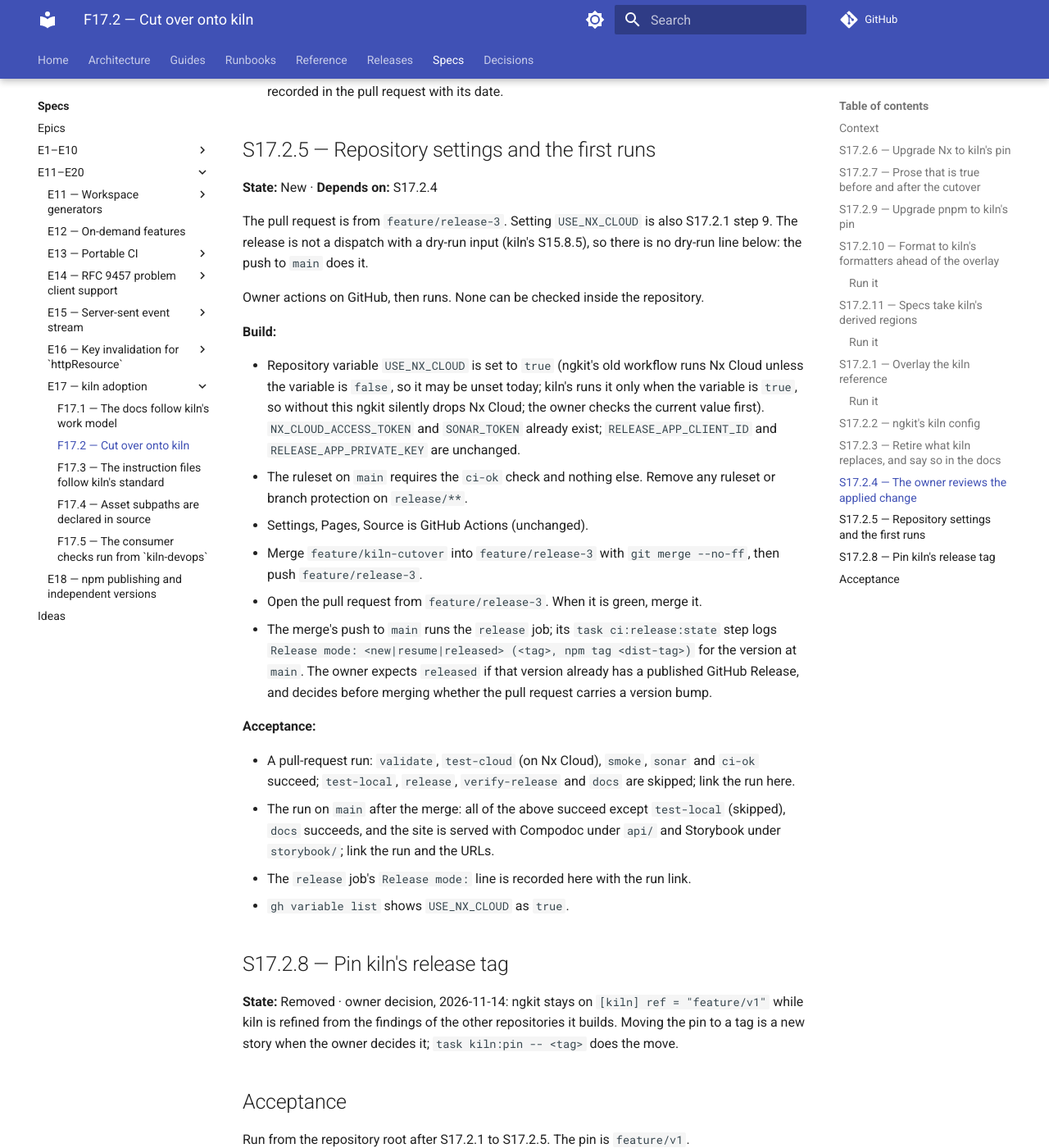
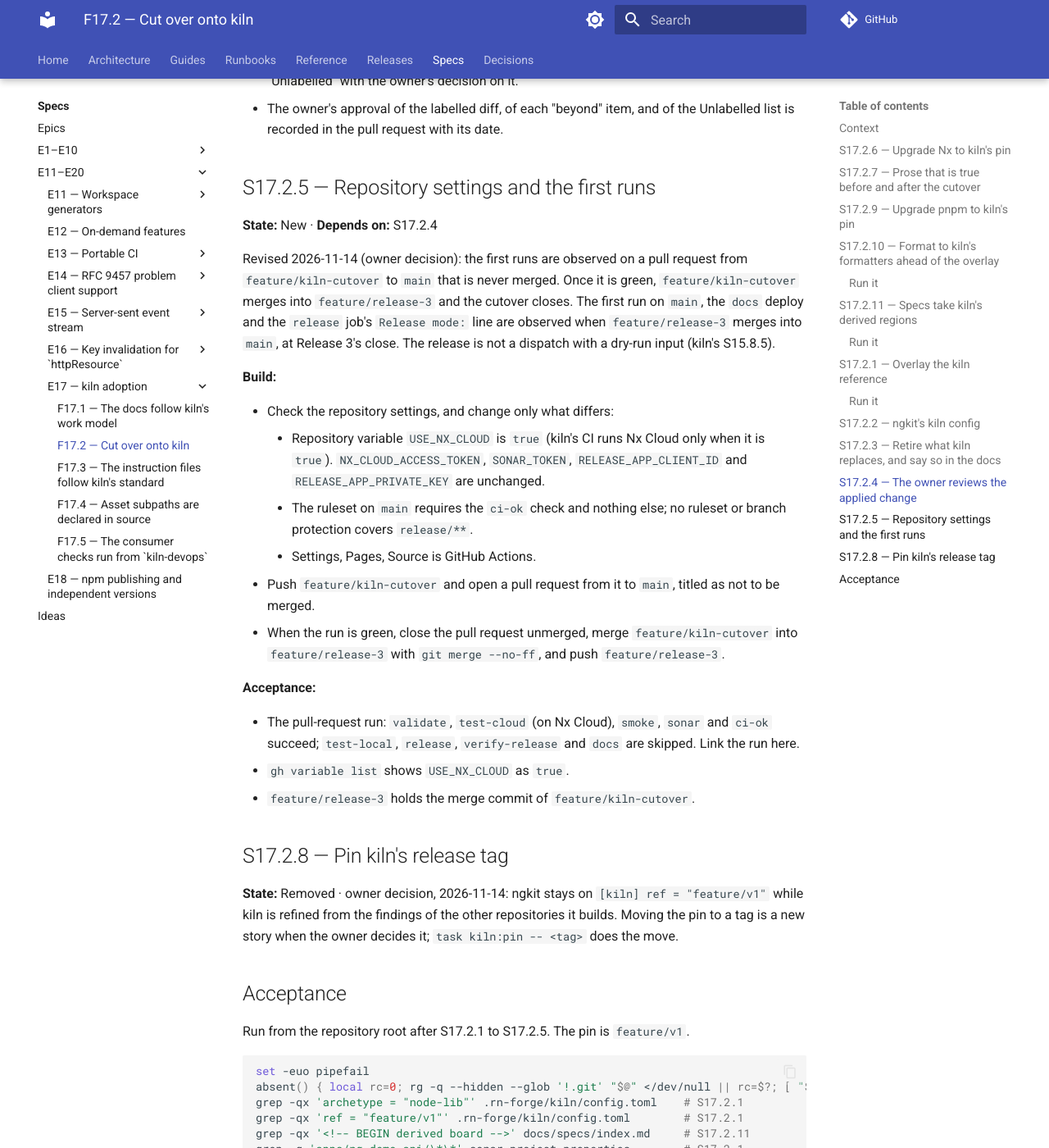
Before and after one commit to rn-forge/ngkit, an MkDocs documentation site: the page built from docs/specs/epics/E17-kiln-adoption/F17.2-cutover.md, in a window 1280 px wide and 1400 px high, scrolled down 23288 px. Shown: the whole window at 82% size. Built offline with MkDocs 1.6.1 and Material for MkDocs 9.7.7, drawn with Linux system fonts in a browser that asks for light colours; comment, search, counter and statistics services are not loaded; some of the changed text lies outside the part shown.

Commit message:
F17.2 close S17.2.1 to S17.2.4
S17.2.10, S17.2.11, S17.2.1, S17.2.3 and S17.2.4 Closed (owner reviewed while committing). S17.2.5 revised: first runs on an unmerged PR from feature/kiln-cutover to main, then merge into feature/release-3.

Co-Authored-By: Claude Opus 5.5 <noreply@anthropic.com>

```diff
--- a/docs/specs/epics/E17-kiln-adoption/F17.2-cutover.md
+++ b/docs/specs/epics/E17-kiln-adoption/F17.2-cutover.md
@@ -9,19 +9,19 @@
 
 <!-- BEGIN derived stories -->
 
-**Stories:** 6 New · 3 Closed · 2 Removed
+**Stories:** 1 New · 8 Closed · 2 Removed
 
 | Story | State | Depends on |
 | -- | -- | -- |
 | [S17.2.6 — Upgrade Nx to kiln's pin](#s1726-upgrade-nx-to-kilns-pin) | Closed (2026-11-08) | none |
 | [S17.2.7 — Prose that is true before and after the cutover](#s1727-prose-that-is-true-before-and-after-the-cutover) | Closed (2026-11-08) | none |
 | [S17.2.9 — Upgrade pnpm to kiln's pin](#s1729-upgrade-pnpm-to-kilns-pin) | Closed (2026-11-08) | S17.2.6 |
-| [S17.2.10 — Format to kiln's formatters ahead of the overlay](#s17210-format-to-kilns-formatters-ahead-of-the-overlay) | New | S17.2.6, S17.2.9 |
-| [S17.2.11 — Specs take kiln's derived regions](#s17211-specs-take-kilns-derived-regions) | New | S17.2.10 |
-| [S17.2.1 — Overlay the kiln reference](#s1721-overlay-the-kiln-reference) | New | S17.2.6, S17.1.5, S17.2.7, S17.2.9, S17.2.10, S17.2.11 |
+| [S17.2.10 — Format to kiln's formatters ahead of the overlay](#s17210-format-to-kilns-formatters-ahead-of-the-overlay) | Closed (2026-11-13) | S17.2.6, S17.2.9 |
+| [S17.2.11 — Specs take kiln's derived regions](#s17211-specs-take-kilns-derived-regions) | Closed (2026-11-13) | S17.2.10 |
+| [S17.2.1 — Overlay the kiln reference](#s1721-overlay-the-kiln-reference) | Closed (2026-11-14) | S17.2.6, S17.1.5, S17.2.7, S17.2.9, S17.2.10, S17.2.11 |
 | [S17.2.2 — ngkit's kiln config](#s1722-ngkits-kiln-config) | Removed | — |
-| [S17.2.3 — Retire what kiln replaces, and say so in the docs](#s1723-retire-what-kiln-replaces-and-say-so-in-the-docs) | New | S17.2.1, [F17.1](F17.1-docs-model.md) |
-| [S17.2.4 — The owner reviews the applied change](#s1724-the-owner-reviews-the-applied-change) | New | S17.2.3 |
+| [S17.2.3 — Retire what kiln replaces, and say so in the docs](#s1723-retire-what-kiln-replaces-and-say-so-in-the-docs) | Closed (2026-11-14) | S17.2.1, [F17.1](F17.1-docs-model.md) |
+| [S17.2.4 — The owner reviews the applied change](#s1724-the-owner-reviews-the-applied-change) | Closed (2026-11-14) | S17.2.3 |
 | [S17.2.5 — Repository settings and the first runs](#s1725-repository-settings-and-the-first-runs) | New | S17.2.4 |
 | [S17.2.8 — Pin kiln's release tag](#s1728-pin-kilns-release-tag) | Removed | — |
 
@@ -64,9 +64,9 @@ for a kiln tag; S17.2.8 is Removed.
 1. `feature/kiln-cutover` merges into `feature/release-3` with
    `git merge --no-ff`, so the release branch shows the cutover as one branch.
    `feature/release-3` → `main` waits for no kiln tag. kiln's generated
-   `ci.yml` runs on pull requests to `main` and pushes to `main` only, so
-   every check that needs a GitHub run is observed on that pull request
-   (S17.2.5).
+   `ci.yml` runs on pull requests to `main` and pushes to `main` only, so the
+   cutover's checks are observed on an unmerged pull request from
+   `feature/kiln-cutover` to `main` (S17.2.5).
 
 **Folded in.** F17.1's S17.1.2 to S17.1.4 and S17.1.6 close into S17.2.11 and
 S17.2.10. F17.3 is Removed into S17.2.1 step 3. Part of F17.5's S17.5.1 moves
@@ -447,7 +447,7 @@ pnpm exec nx run-many -t pack verify-dist verify-consumer
 
 ## S17.2.10 — Format to kiln's formatters ahead of the overlay
 
-**State:** New · **Depends on:** S17.2.6, S17.2.9 · pre-cutover
+**State:** Closed (2026-11-13) · **Depends on:** S17.2.6, S17.2.9 · pre-cutover
 
 kiln's `task format` rewraps Markdown, TOML and YAML that ngkit's own formatter
 left alone, and its `.editorconfig` changes Prettier's line width. Without this
@@ -500,7 +500,7 @@ formatter pins change.
 
 ## S17.2.11 — Specs take kiln's derived regions
 
-**State:** New · **Depends on:** S17.2.10 · pre-cutover
+**State:** Closed (2026-11-13) · **Depends on:** S17.2.10 · pre-cutover
 
 kiln's `task docs:generate` fills only the fences it finds, and without a
 `<!-- BEGIN derived board -->` fence in `docs/specs/index.md` it skips every
@@ -546,8 +546,8 @@ commit by path as `S17.2.11`, as S17.2.10 does.
 
 ## S17.2.1 — Overlay the kiln reference
 
-**State:** New · **Depends on:** S17.2.6, S17.1.5, S17.2.7, S17.2.9, S17.2.10,
-S17.2.11
+**State:** Closed (2026-11-14) · **Depends on:** S17.2.6, S17.1.5, S17.2.7,
+S17.2.9, S17.2.10, S17.2.11
 
 The method is an overlay of a reference repository that `kiln new` built:
 ngkit's git history is kept, kiln's files are copied, and ngkit's nuances are
@@ -706,7 +706,8 @@ coverage key are written; the pin bump it named was
 
 ## S17.2.3 — Retire what kiln replaces, and say so in the docs
 
-**State:** New · **Depends on:** S17.2.1, [F17.1](F17.1-docs-model.md)
+**State:** Closed (2026-11-14) · **Depends on:** S17.2.1,
+[F17.1](F17.1-docs-model.md)
 
 What this story owns is the rewrite of the pipeline pages from the applied
 files, the hotfix retirement, the `task` verbs and E13's line. Deleting the CI
@@ -792,7 +793,7 @@ in place.
 
 ## S17.2.4 — The owner reviews the applied change
 
-**State:** New · **Depends on:** S17.2.3
+**State:** Closed (2026-11-14) · **Depends on:** S17.2.3
 
 The diff is against `BASE`, the commit that was `HEAD` before the overlay
 (S17.2.1 step 0 records it), not against `main`, because the cutover runs on
@@ -880,43 +881,36 @@ These changes are also in the applied diff, and the owner reviews each:
 
 **State:** New · **Depends on:** S17.2.4
 
-The pull request is from `feature/release-3`. Setting `USE_NX_CLOUD` is also
-S17.2.1 step 9. The release is not a dispatch with a dry-run input (kiln's
-S15.8.5), so there is no dry-run line below: the push to `main` does it.
-
-Owner actions on GitHub, then runs. None can be checked inside the repository.
+Revised 2026-11-14 (owner decision): the first runs are observed on a pull
+request from `feature/kiln-cutover` to `main` that is never merged. Once it is
+green, `feature/kiln-cutover` merges into `feature/release-3` and the cutover
+closes. The first run on `main`, the `docs` deploy and the `release` job's
+`Release mode:` line are observed when `feature/release-3` merges into `main`,
+at Release 3's close. The release is not a dispatch with a dry-run input (kiln's
+S15.8.5).
 
 **Build:**
 
-- Repository variable `USE_NX_CLOUD` is set to `true` (ngkit's old workflow runs
-  Nx Cloud unless the variable is `false`, so it may be unset today; kiln's
-  runs it only when the variable is `true`, so without this ngkit silently
-  drops Nx Cloud; the owner checks the current value first).
-  `NX_CLOUD_ACCESS_TOKEN` and `SONAR_TOKEN` already exist;
-  `RELEASE_APP_CLIENT_ID` and `RELEASE_APP_PRIVATE_KEY` are unchanged.
-- The ruleset on `main` requires the `ci-ok` check and nothing else. Remove any
-  ruleset or branch protection on `release/**`.
-- Settings, Pages, Source is GitHub Actions (unchanged).
-- Merge `feature/kiln-cutover` into `feature/release-3` with
-  `git merge --no-ff`, then push `feature/release-3`.
-- Open the pull request from `feature/release-3`. When it is green, merge it.
-- The merge's push to `main` runs the `release` job; its `task ci:release:state`
-  step logs `Release mode: <new|resume|released> (<tag>, npm tag <dist-tag>)`
-  for the version at `main`. The owner expects `released` if that version
-  already has a published GitHub Release, and decides before merging whether
-  the pull request carries a version bump.
+- Check the repository settings, and change only what differs:
+    - Repository variable `USE_NX_CLOUD` is `true` (kiln's CI runs Nx Cloud only
+      when it is `true`). `NX_CLOUD_ACCESS_TOKEN`, `SONAR_TOKEN`,
+      `RELEASE_APP_CLIENT_ID` and `RELEASE_APP_PRIVATE_KEY` are unchanged.
+    - The ruleset on `main` requires the `ci-ok` check and nothing else; no
+      ruleset or branch protection covers `release/**`.
+    - Settings, Pages, Source is GitHub Actions.
+- Push `feature/kiln-cutover` and open a pull request from it to `main`, titled
+  as not to be merged.
+- When the run is green, close the pull request unmerged, merge
+  `feature/kiln-cutover` into `feature/release-3` with `git merge --no-ff`,
+  and push `feature/release-3`.
 
 **Acceptance:**
 
-- A pull-request run: `validate`, `test-cloud` (on Nx Cloud), `smoke`, `sonar`
+- The pull-request run: `validate`, `test-cloud` (on Nx Cloud), `smoke`, `sonar`
   and `ci-ok` succeed; `test-local`, `release`, `verify-release` and `docs`
-  are skipped; link the run here.
-- The run on `main` after the merge: all of the above succeed except
-  `test-local` (skipped), `docs` succeeds, and the site is served with
-  Compodoc under `api/` and Storybook under `storybook/`; link the run and the
-  URLs.
-- The `release` job's `Release mode:` line is recorded here with the run link.
+  are skipped. Link the run here.
 - `gh variable list` shows `USE_NX_CLOUD` as `true`.
+- `feature/release-3` holds the merge commit of `feature/kiln-cutover`.
 
 ## S17.2.8 — Pin kiln's release tag
 
```
Also changed, not shown: docs/specs/epics/E17-kiln-adoption/index.md (+1 -1 lines).
